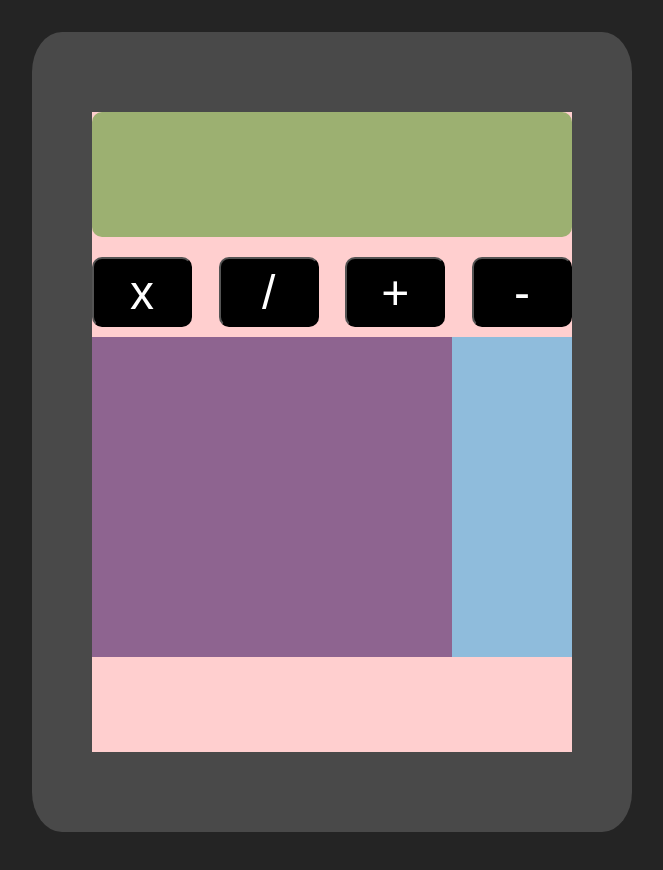
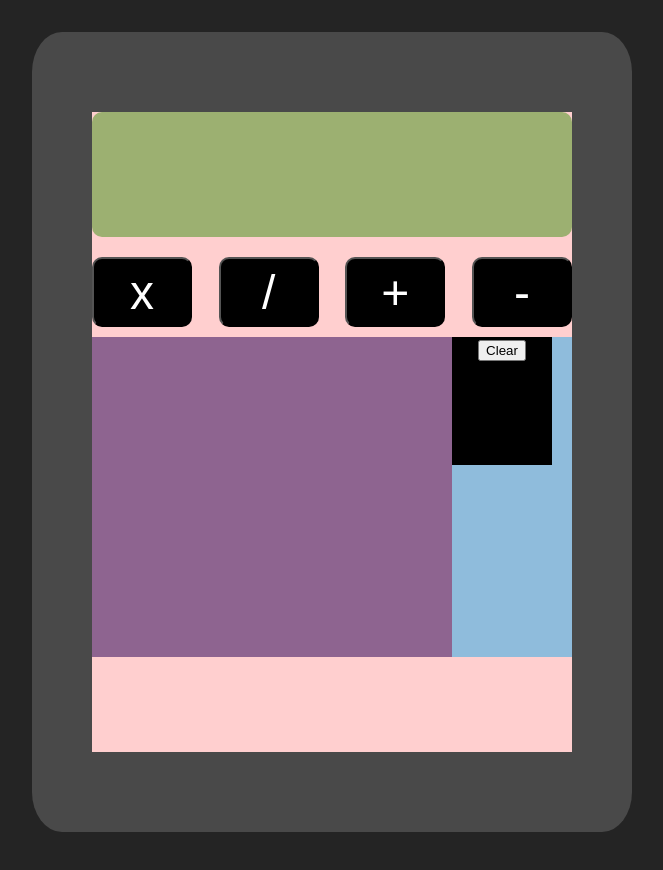
Before and after one commit to TheTallProgrammer/redux-react-calculator, a React (Vite) app: page / in a window 1280 px wide. Shown: the top 870 px of the page, without its empty margins (308-971 px from the left). Built offline with nearby package versions, Linux system fonts and the light colour scheme.

Commit message:
created the clear button

```diff
--- a/src/components/Calculator.tsx
+++ b/src/components/Calculator.tsx
@@ -1,6 +1,7 @@
 import React from 'react'
 import styles from '../styles/Calculator.module.css'
 import OperatorButton from './OperatorButton';
+import SpecialOpButton from './SpecialOpButton';
 
 const Calculator = () => {
   const operators: string[] = ['x', '/', '+', '-'];
@@ -17,7 +18,7 @@ const Calculator = () => {
         </div>
         <div className={styles.middleContentWrapper}>
           <div className={styles.numbersWrapper} />
-          <div className={styles.specialOpWrapper} />
+          <div className={styles.specialOpWrapper} > <SpecialOpButton operatorSymbol='Clear'/> </div>
         </div>
 
       </div>
--- a/src/components/OperatorButton.tsx
+++ b/src/components/OperatorButton.tsx
@@ -1,9 +1,7 @@
 import React from 'react'
 import styles from '../styles/OperatorButton.module.css'
+import type { operatorProps } from '../types'
 
-interface operatorProps {
-    operatorSymbol: string
-}
 
 const OperatorButton = (props: operatorProps) => {
     return (
--- a/src/components/SpecialOpButton.tsx
+++ b/src/components/SpecialOpButton.tsx
@@ -1,8 +1,13 @@
 import React from 'react'
+import type { operatorProps } from '../types'
+import styles from '../styles/SpecialOpButton.module.css'
 
-const SpecialOpButton = () => {
+
+const SpecialOpButton = (props: operatorProps) => {
   return (
-    <div>SpecialOpButton</div>
+    <div className={styles.buttonWrapper}>
+      <button className={styles.buttonStyles}> {props.operatorSymbol}</button>
+    </div>
   )
 }
 
--- /dev/null
+++ b/src/styles/SpecialOpButton.module.css
@@ -0,0 +1,6 @@
+.buttonWrapper{
+    background-color: black;
+    width: 100px;
+    height: 40%;
+
+}
--- a/src/types.ts
+++ b/src/types.ts
@@ -0,0 +1,3 @@
+export interface operatorProps {
+    operatorSymbol: string
+}
```
